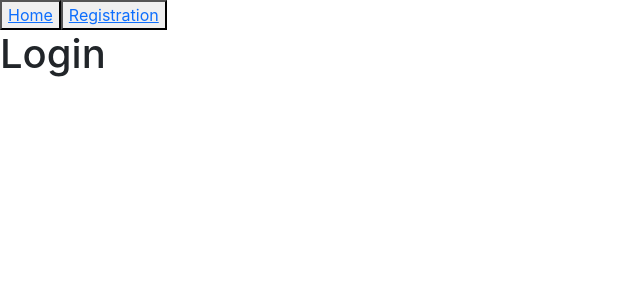
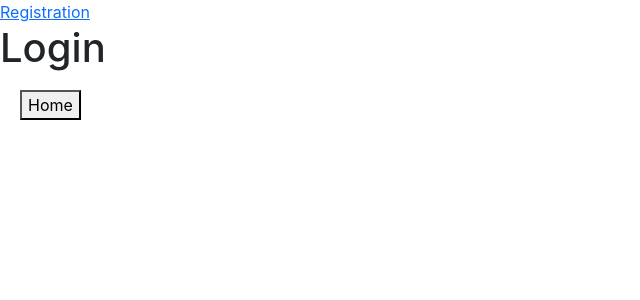
Before and after one commit to Nik1-code/frontEnd, a React (Create React App) app: page /Login in a window 1280 px wide. Shown: the top 300 px of the page, without its empty margins (0-640 px from the left). Built offline with nearby package versions, Linux system fonts and the light colour scheme.

Commit message:
create Home Button

```diff
--- a/src/App.css
+++ b/src/App.css
@@ -38,3 +38,9 @@
 .a:hover {
   color: #bd9354;
 }
+
+.home{
+  margin-top: 10px;
+  margin-left: 20px;
+  color:black
+}
--- a/src/components/Login.js
+++ b/src/components/Login.js
@@ -13,7 +13,6 @@ class Login extends Component {
   //email validation
   submit() {}
   isValidEmail(email) {
-    console.log(email);
     if (email === "") {
       this.setState({ emailError: " Email cannot be empty" });
       return false;
--- a/src/reactRouter/Home.js
+++ b/src/reactRouter/Home.js
@@ -4,12 +4,9 @@ import { Link } from "react-router-dom";
 const Home = () => {
   return (
     <div>
-      <button>
-        <Link to="/Login">Login</Link>
-      </button>
-      <button>
-        <Link to="/Registration">Registration</Link>
-      </button>
+      <Link to="/Login">Login</Link>
+
+      <Link to="/Registration">Registration</Link>
 
       <h1>Home</h1>
     </div>
--- a/src/reactRouter/Login.js
+++ b/src/reactRouter/Login.js
@@ -1,16 +1,20 @@
 import React from "react";
-import { Link } from "react-router-dom";
+import { Link, useHistory } from "react-router-dom";
+import "../App.css";
 
 const Login = () => {
+  const history = useHistory();
+  const goTo = () => history.push("/");
   return (
     <div>
-      <button>
-        <Link to="/">Home</Link>
-      </button>
-      <button>
-        <Link to="/Registration">Registration</Link>
-      </button>
+      <Link to="/Registration">Registration</Link>
+
       <h1>Login</h1>
+      <div>
+        <button className="home" onClick={goTo}>
+          Home
+        </button>
+      </div>
     </div>
   );
 };
--- a/src/reactRouter/Registration.js
+++ b/src/reactRouter/Registration.js
@@ -4,9 +4,8 @@ import { Link } from "react-router-dom";
 const Registration = () => {
   return (
     <div>
-      <button>
-        <Link to="/Login">Login</Link>
-      </button>
+      <Link to="/Login">Login</Link>
+
       <h1>Registration</h1>
     </div>
   );
```
Also changed, not shown: src/components/Home.js (+1 -8 lines).
